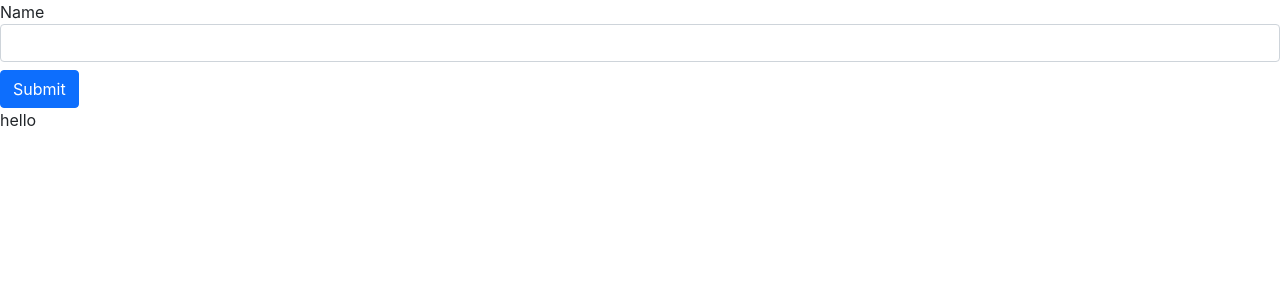
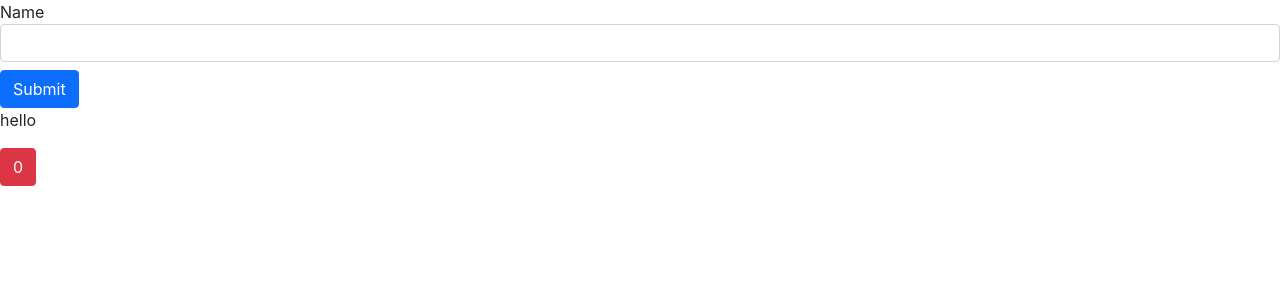
Before and after one commit to RayKilburg/advanced-react-hooks, a React (Create React App) app: page / in a window 1280 px wide. Shown: the top 300 px of the page. Built offline with nearby package versions, Linux system fonts and the light colour scheme.

Commit message:
counter / use state example

```diff
--- a/src/App.js
+++ b/src/App.js
@@ -1,9 +1,11 @@
 import UseRefExample from './components/UseRefExample';
+import Counter from './components/Counter';
 
 function App() {
   return (
     <div className="App">
       <UseRefExample />
+      <Counter />
     </div>
   );
 }
--- /dev/null
+++ b/src/components/Counter.jsx
@@ -0,0 +1,14 @@
+import {useState} from 'react'
+
+function Counter() {
+
+    const [count, setCount] = useState(0)
+
+    return (
+        <button className="btn btn-danger" onClick={() => setCount(count + 1)}>
+                {count}
+        </button>
+    )
+}
+
+export default Counter
```
